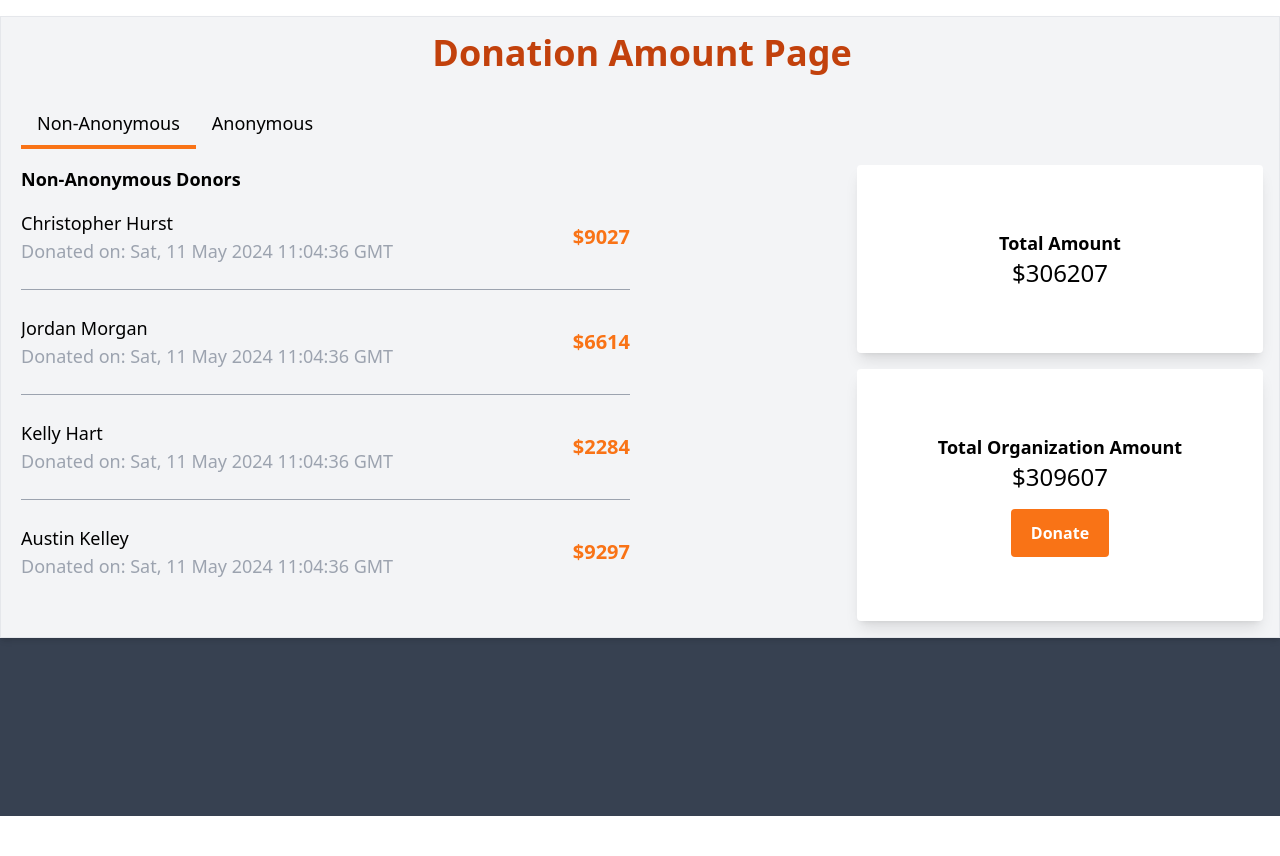
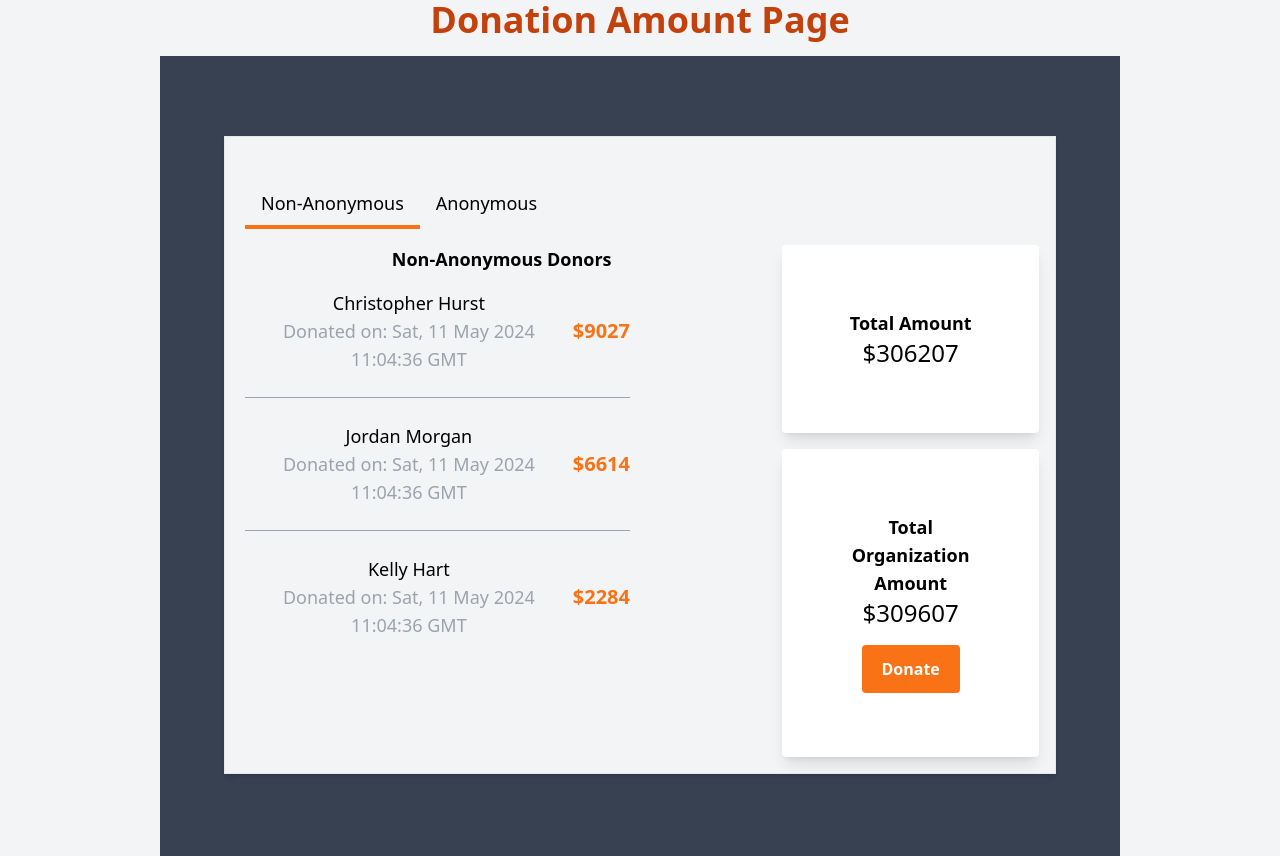
Before and after one commit to enochblake/Mazingira, a React (Create React App) app in the folder fundraiser/: page /amounts-page in a window 1280 px wide. Before the commit the page ends 816 px from the top, so only its background shows below. Built offline with nearby package versions, Linux system fonts and the light colour scheme; data requests are answered from the project's data file.

Commit message:
Change: background color of DonationAmount and BeneficiaryStories components

```diff
--- a/fundraiser/src/components/AddProduct/BeneficiaryStories.jsx
+++ b/fundraiser/src/components/AddProduct/BeneficiaryStories.jsx
@@ -29,7 +29,7 @@ const BeneficiaryStories = () => {
   };
 
   return (
-    <div className=''>
+    <div className='bg-gray-100'>
       <h2 className='text-4xl font-bold text-orange-700 text-center mb-4'>
         BENEFICIARIES STORIES
       </h2>
--- a/fundraiser/src/components/AddProduct/DonationAmount.jsx
+++ b/fundraiser/src/components/AddProduct/DonationAmount.jsx
@@ -46,11 +46,12 @@ const DonationAmount = () => {
   );
 
   return (
-    <div className='bg-gray-700 h-screen'>
-      <div className='container mx-auto border shadow-md mt-4 bg-gray-100 p-4 pl-5'>
+    <div className='bg-gray-100'>
         <h1 className='text-4xl font-bold text-center mb-4 text-orange-700'>
           Donation Amount Page
         </h1>
+      <div className='bg-gray-700 min-h-screen w-3/4 p-16 mx-auto'>
+        <div className='container mx-auto border shadow-md mt-4 bg-gray-100 w-4/7 justify-center text-center p-4 pl-5'>
           <div className='flex mb-4 mt-7'>
             <span
               className={`px-4 py-2 cursor-pointer text-lg ${
@@ -122,7 +123,9 @@ const DonationAmount = () => {
                 <h2 className='text-lg font-bold text-center'>
                   Total Organization Amount
                 </h2>
-              <p className='text-2xl text-center'>${totalOrganizationAmount}</p>
+                <p className='text-2xl text-center'>
+                  ${totalOrganizationAmount}
+                </p>
                 <Link to='/pay-page'>
                   <button className='bg-orange-500 hover:bg-orange-700 text-white font-bold py-3 px-5 rounded mt-4'>
                     Donate
@@ -133,6 +136,7 @@ const DonationAmount = () => {
           </div>
         </div>
       </div>
+    </div>
   );
 };
 
```
Lines whose indentation alone changed are shown as unchanged.
